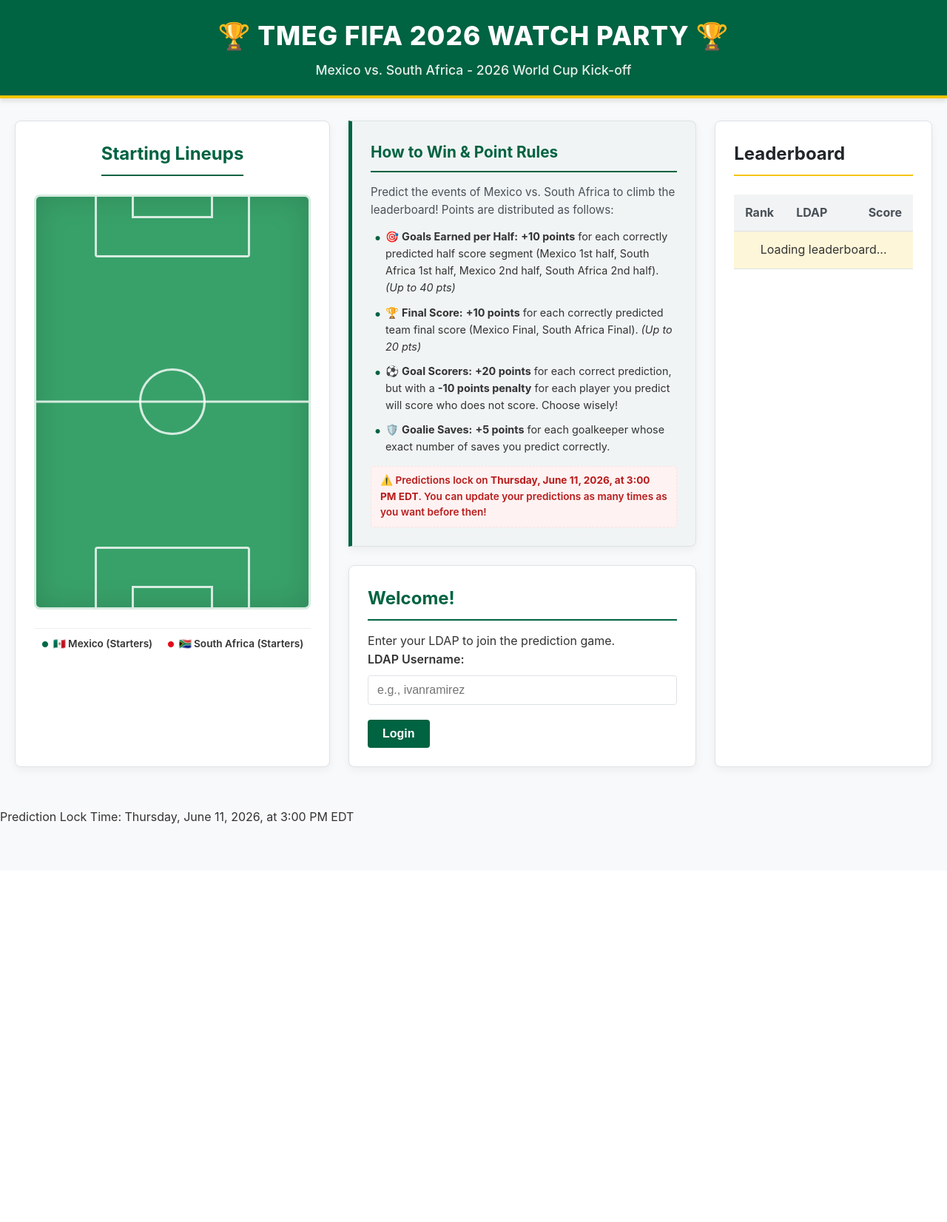
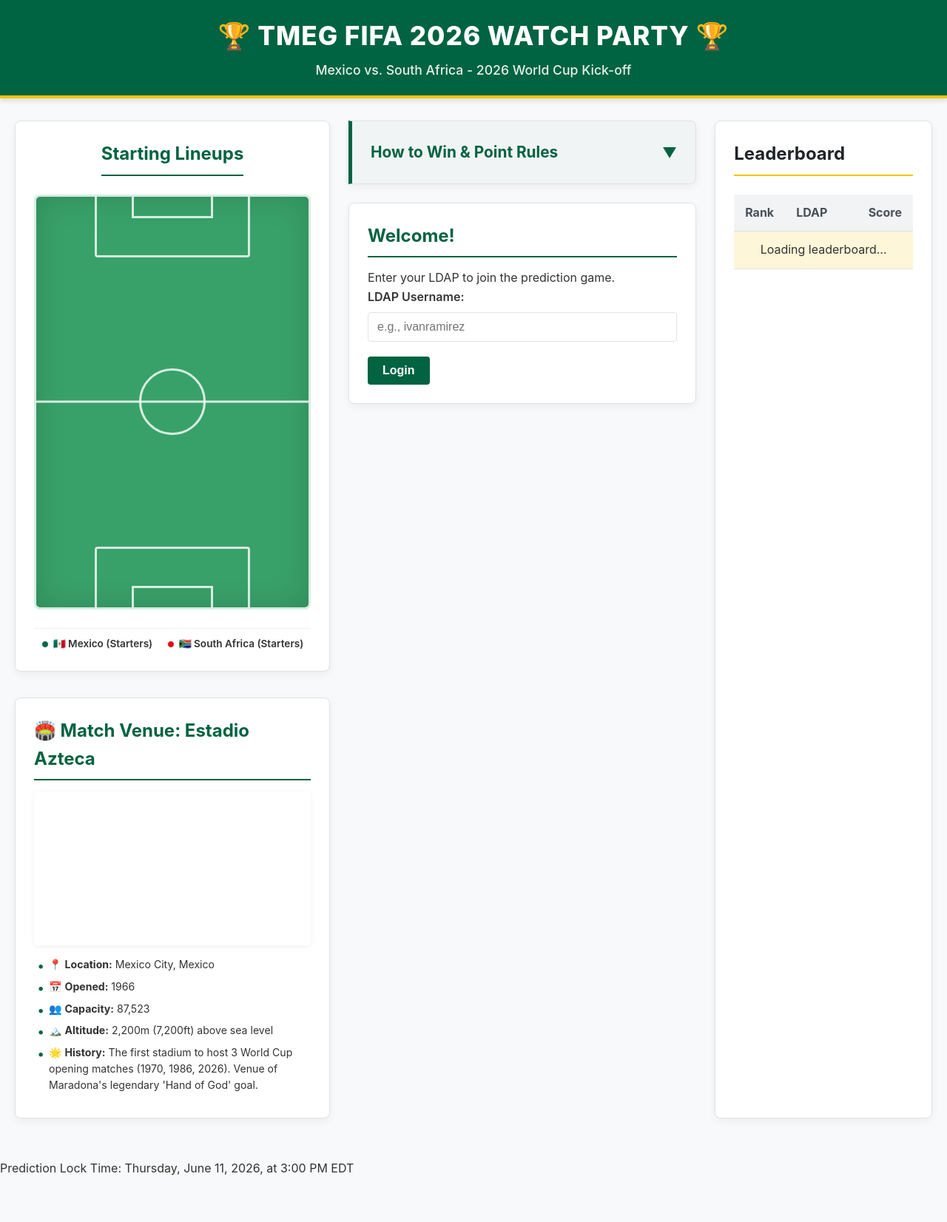
Before and after one commit to jlivanramirez7/TMEGFIFAkickoff, a Python web app: template templates/index.html in a window 1280 px wide. Shown: the whole page at 74% size. Before the commit the page ends 1114 px from the top, so only its background shows below. Run offline with Jinja, Linux system fonts and the light colour scheme; the template is opened without the code that fills it, so the values that code supplies are empty; a map, chart or similar area stays blank; grey boxes are pictures that could not be loaded.

Commit message:
Add collapsible Rules card and Estadio Azteca Stadium venue card with 3D Map embed

```diff
--- a/static/app.js
+++ b/static/app.js
@@ -668,6 +668,18 @@ document.addEventListener("DOMContentLoaded", () => {
         return `${parts[0].charAt(0)}. ${parts[parts.length - 1]}`;
     }
 
+    // --- Collapsible Rules Toggle ---
+    const rulesToggle = document.getElementById("rules-toggle");
+    const rulesCard = document.getElementById("rules-card");
+    const rulesIcon = document.querySelector("#rules-toggle .toggle-icon");
+
+    if (rulesToggle && rulesCard) {
+        rulesToggle.addEventListener("click", () => {
+            const isCollapsed = rulesCard.classList.toggle("collapsed");
+            rulesIcon.textContent = isCollapsed ? "▼" : "▲";
+        });
+    }
+
     // --- App Init ---
     initAuth();
     updateLeaderboard();
--- a/static/style.css
+++ b/static/style.css
@@ -790,3 +790,81 @@ tbody tr:nth-child(3) {
     border: 1px solid white;
     display: inline-block;
 }
+
+/* Collapsible Rules Styles */
+.rules-card {
+    transition: all 0.3s ease;
+}
+
+.rules-header {
+    display: flex;
+    justify-content: space-between;
+    align-items: center;
+    cursor: pointer;
+    user-select: none;
+}
+
+.rules-header h2 {
+    margin-bottom: 0 !important;
+    border-bottom: none !important;
+    padding-bottom: 0 !important;
+    flex-grow: 1;
+}
+
+.toggle-icon {
+    font-size: 1.2rem;
+    color: var(--primary-color);
+    font-weight: bold;
+    transition: transform 0.2s ease;
+}
+
+/* Hide content when collapsed */
+.rules-card.collapsed .rules-content {
+    display: none;
+}
+
+/* Stadium Card Styles */
+.stadium-panel {
+    margin-top: 10px;
+}
+
+.stadium-map-container {
+    width: 100%;
+    overflow: hidden;
+    box-shadow: 0 2px 8px rgba(0,0,0,0.06);
+    border-radius: 6px;
+}
+
+.stadium-facts {
+    margin-top: 15px;
+}
+
+.facts-list {
+    list-style: none;
+    padding-left: 0;
+    margin: 0;
+}
+
+.facts-list li {
+    font-size: 0.88rem;
+    line-height: 1.55;
+    margin-bottom: 8px;
+    padding-left: 20px;
+    position: relative;
+}
+
+.facts-list li::before {
+    content: "•";
+    color: var(--primary-color);
+    font-weight: bold;
+    font-size: 1.1rem;
+    position: absolute;
+    left: 5px;
+    top: -1px;
+}
+
+/* Wrap Left Column so cards stack vertically */
+.left-column-wrapper {
+    display: flex;
+    flex-direction: column;
+}
--- a/templates/index.html
+++ b/templates/index.html
@@ -13,7 +13,8 @@
     </header>
 
     <main class="container">
-        <!-- Left Column: Starting Lineups Field -->
+        <!-- Left Column: Starting Lineups Field & Venue Info -->
+        <div class="left-column-wrapper">
             <section class="field-panel card">
                 <h2>Starting Lineups</h2>
                 <div class="field-container">
@@ -40,12 +41,42 @@
                 </div>
             </section>
 
+            <!-- Stadium Info Card -->
+            <section class="stadium-panel card">
+                <h2>🏟️ Match Venue: Estadio Azteca</h2>
+                <div class="stadium-map-container">
+                    <iframe
+                        src="https://www.google.com/maps/embed?pb=!1m18!1m12!1m3!1d3766.4526685847426!2d-99.15286522394017!3d19.30292418195864!2m3!1f0!2f0!3f0!3m2!1i1024!2i768!4f13.1!3m3!1m2!1s0x85ce00171ea7c677%3A0xd6ee7081702f37a5!2sEstadio%20Azteca!5e0!3m2!1sen!2sus!4v1717900000000!5m2!1sen!2sus"
+                        width="100%"
+                        height="200"
+                        style="border:0; border-radius: 6px;"
+                        allowfullscreen=""
+                        loading="lazy"
+                        referrerpolicy="no-referrer-when-downgrade">
+                    </iframe>
+                </div>
+                <div class="stadium-facts">
+                    <ul class="facts-list">
+                        <li>📍 <strong>Location:</strong> Mexico City, Mexico</li>
+                        <li>📅 <strong>Opened:</strong> 1966</li>
+                        <li>👥 <strong>Capacity:</strong> 87,523</li>
+                        <li>🏔️ <strong>Altitude:</strong> 2,200m (7,200ft) above sea level</li>
+                        <li>🌟 <strong>History:</strong> The first stadium to host 3 World Cup opening matches (1970, 1986, 2026). Venue of Maradona's legendary 'Hand of God' goal.</li>
+                    </ul>
+                </div>
+            </section>
+        </div>
+
         <!-- Left Side: Interactive Area (Login / Predictions) -->
         <section class="interactive-panel">
 
             <!-- How to Win & Rules Card -->
-            <div class="card rules-card">
+            <div class="card rules-card collapsed" id="rules-card">
+                <div class="rules-header" id="rules-toggle">
                     <h2>How to Win & Point Rules</h2>
+                    <span class="toggle-icon">▼</span>
+                </div>
+                <div class="rules-content" id="rules-content">
                     <p class="rules-intro">Predict the events of Mexico vs. South Africa to climb the leaderboard! Points are distributed as follows:</p>
                     <ul class="rules-list">
                         <li>🎯 <strong>Goals Earned per Half:</strong> <strong>+10 points</strong> for each correctly predicted half score segment (Mexico 1st half, South Africa 1st half, Mexico 2nd half, South Africa 2nd half). <em>(Up to 40 pts)</em></li>
@@ -54,6 +85,7 @@
                         <li>🛡️ <strong>Goalie Saves:</strong> <strong>+5 points</strong> for each goalkeeper whose exact number of saves you predict correctly.</li>
                     </ul>
                     <p class="rules-lock">⚠️ Predictions lock on <strong>Thursday, June 11, 2026, at 3:00 PM EDT</strong>. You can update your predictions as many times as you want before then!</p>
+                </div>
             </div>
 
             <!-- Login View -->
```
Lines whose indentation alone changed are shown as unchanged.
